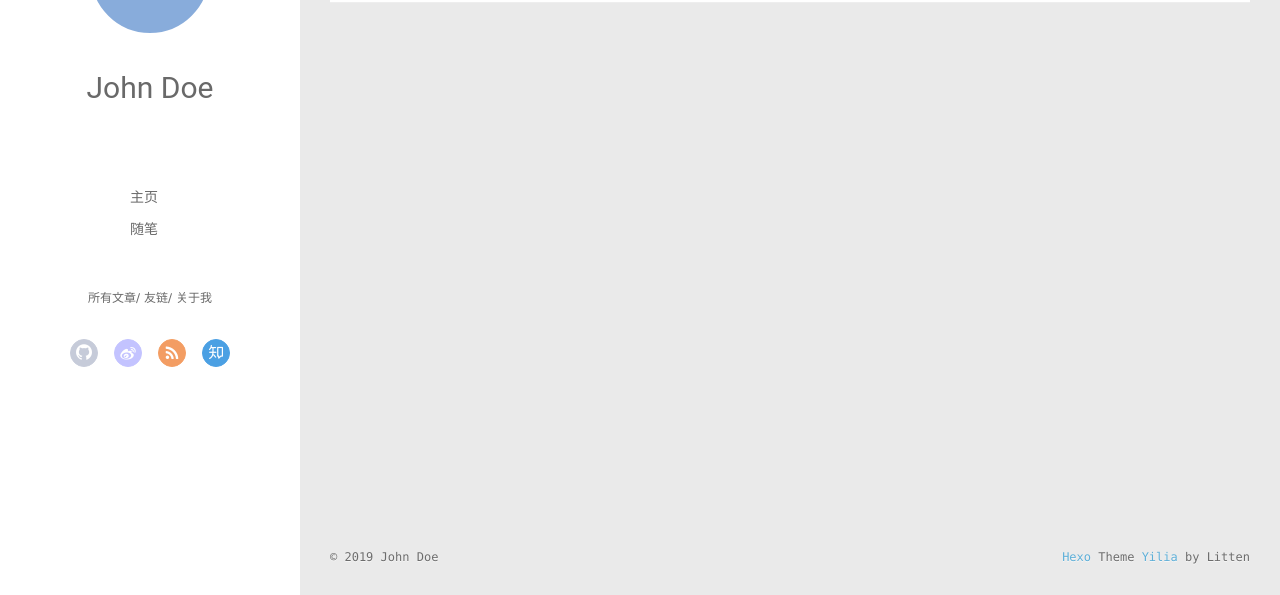
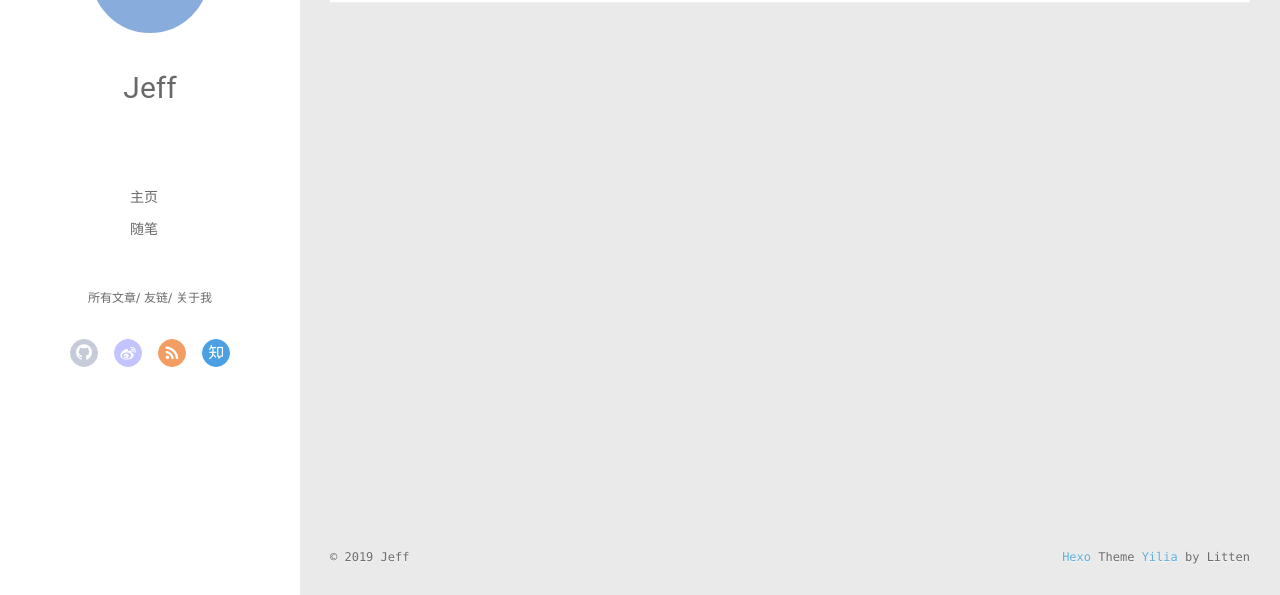
Before and after one commit to code-dh/code-dh.github.io, a plain HTML site: page archives/index.html in a window 1280 px wide. Shown: the part 202-797 px from the top of the page. Drawn offline with Linux system fonts and the light colour scheme; no server answers.

Commit message:
Site updated: 2019-09-05 15:00:16

```diff
--- a/archives/index.html
+++ b/archives/index.html
@@ -46,7 +46,7 @@
 			<img src="" class="js-avatar">
 		</a>
 		<hgroup>
-		  <h1 class="header-author"><a href="/">John Doe</a></h1>
+		  <h1 class="header-author"><a href="/">Jeff</a></h1>
 		</hgroup>
 
 
@@ -104,7 +104,7 @@
 				<img src="" class="js-avatar">
 			</div>
 			<hgroup>
-			  <h1 class="header-author js-header-author">John Doe</h1>
+			  <h1 class="header-author js-header-author">Jeff</h1>
 			</hgroup>
 
 
@@ -229,7 +229,7 @@
   <div class="outer">
     <div id="footer-info">
     	<div class="footer-left">
-    		&copy; 2019 John Doe
+    		&copy; 2019 Jeff
     	</div>
       	<div class="footer-right">
       		<a href="http://hexo.io/" target="_blank">Hexo</a>  Theme <a href="https://github.com/litten/hexo-theme-yilia" target="_blank">Yilia</a> by Litten
```
Also changed, not shown: 2019/09/04/hello-world/index.html (+3 -3 lines), 2019/09/05/我的第一篇文章/index.html (+3 -3 lines), archives/2019/09/index.html (+3 -3 lines), archives/2019/index.html (+3 -3 lines), index.html (+3 -3 lines).
